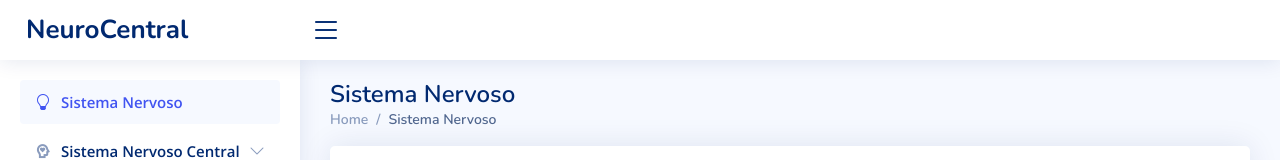
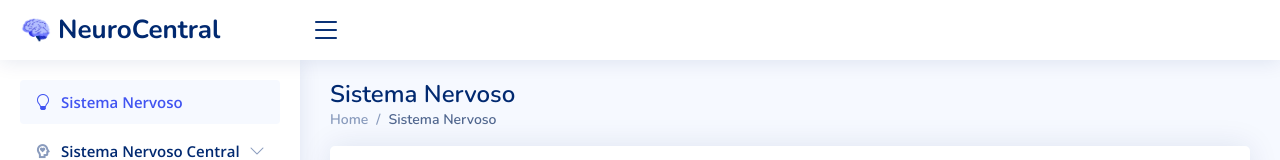
Before and after one commit to giotmz/Etapa--02, a plain HTML site: page index.html in a window 1280 px wide. Shown: the top 160 px of the page. Drawn offline with nearby package versions, Linux system fonts and the light colour scheme.

Commit message:
logo adicionada

```diff
--- a/index.html
+++ b/index.html
@@ -45,7 +45,7 @@
 
     <div class="d-flex align-items-center justify-content-between">
       <a href="index.html" class="logo d-flex align-items-center">
-        <img src="assets/img/cerebro.png" alt="">
+        <img src="assets/img/logoneurocentral.png" alt="">
         <span class="d-none d-lg-block">NeuroCentral</span>
       </a>
       <i class="bi bi-list toggle-sidebar-btn"></i>
```
Also changed, not shown: assets/img/logoneurocentral.png (added), 1 other file.
